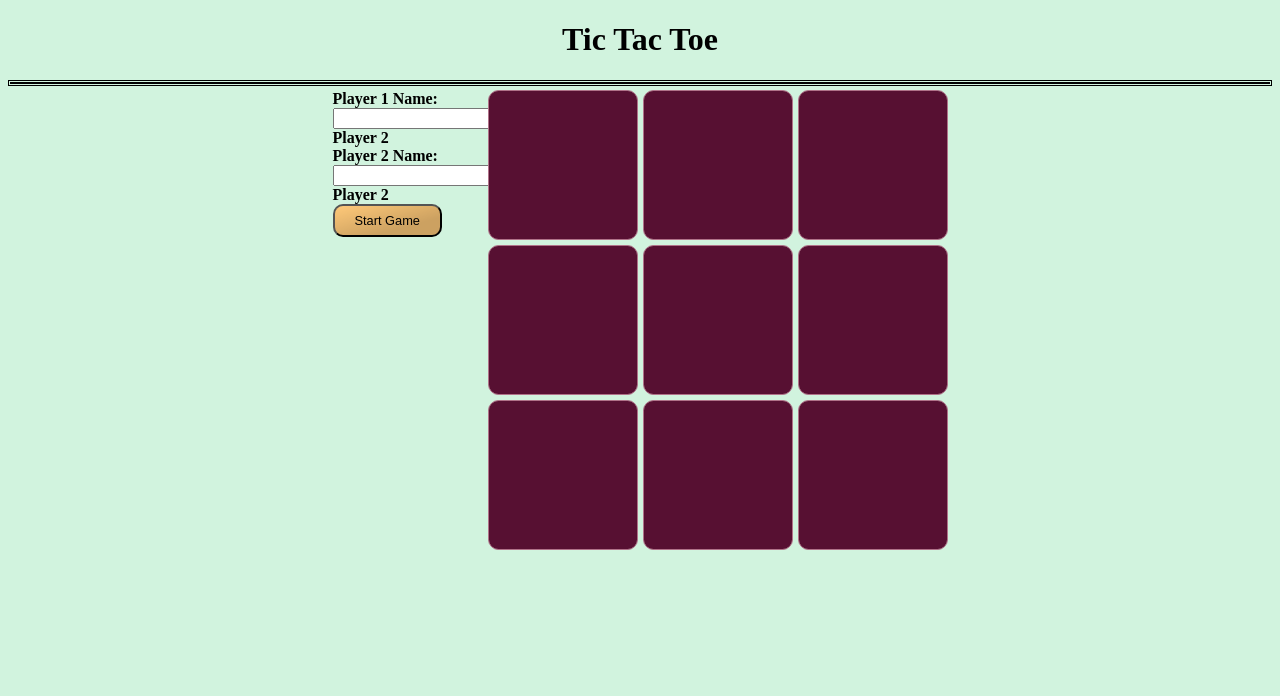
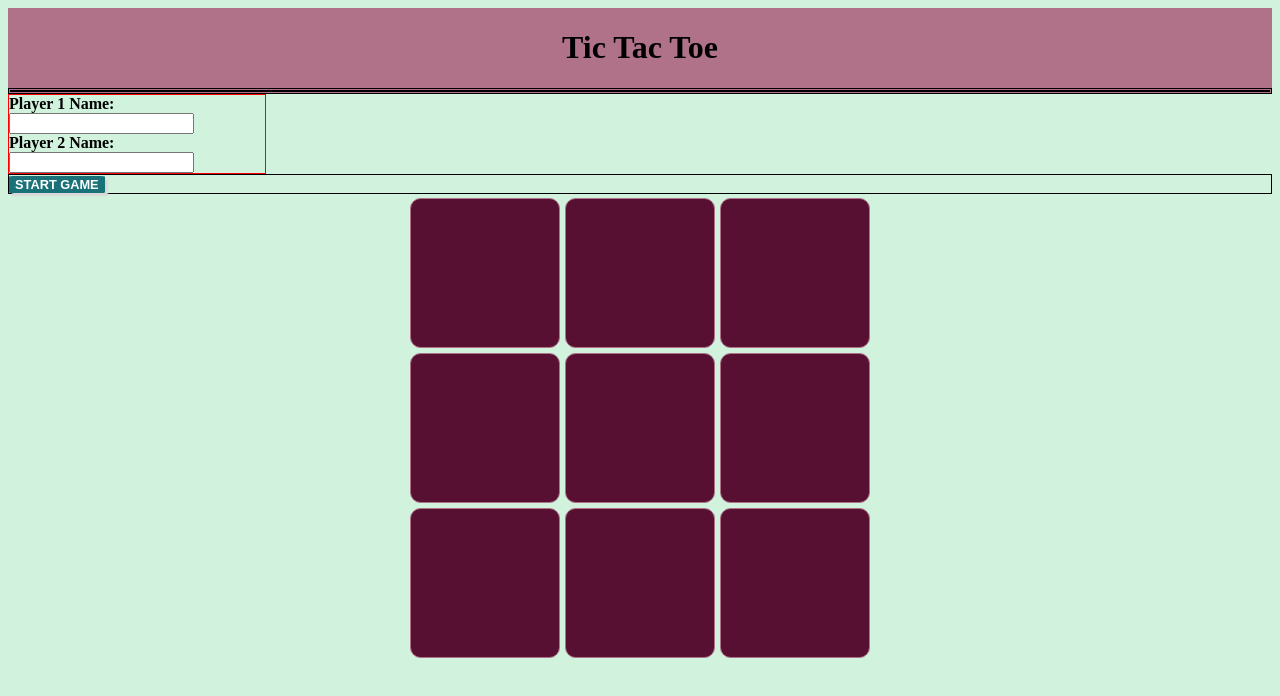
Before and after one commit to BurlingtonCodeAcademy/tic-tac-toe-megan-tristan, a plain HTML site: page index.html in a window 1280 px wide. Drawn offline with Linux system fonts and the light colour scheme.

Commit message:
styling changes to form and button

```diff
--- a/index.html
+++ b/index.html
@@ -16,17 +16,15 @@
       </div>
     </div>
 
+    <form id="form-wrapper">
+      <label>Player 1 Name: <input id="player1" type="text" /></label>
+      <label>Player 2 Name: <input id="player2" type="text" /></label>
+    </form>
+    <div id="start-wrapper">
+      <button id="start" type="submit">Start Game</button>
+    </div>
+
     <div id="board">
-      <div id="start-game">
-        <form class="myform">
-          <label>Player 1 Name: <input id="player1" type="“text”" />Player 2</label>
-        </form>
-        <form class="myform">
-          <label>Player 2 Name: <input id="player2" type="“text”" />Player 2</label>
-        </form>
-        <button id="start" type="submit">Start Game</button>
-      </div>
-
       <div id="cell1" class="cell"></div>
       <div id="cell2" class="cell"></div>
       <div id="cell3" class="cell"></div>
--- a/style.css/style.css
+++ b/style.css/style.css
@@ -9,11 +9,18 @@ h4 {
   display: inline;
 }
 
+#title-container {
+  display: flex;
+  flex-direction: column;
+  justify-content: center;
+  background-color: #b07289;
+}
+
 /*Game Board*/
 #board {
   display: grid;
-  grid-template-rows: repeat(5, 150px);
-  grid-template-columns: repeat(4, 150px);
+  grid-template-rows: repeat(3, 150px);
+  grid-template-columns: repeat(3, 150px);
   justify-content: center;
   padding: 4px;
   grid-gap: 5px;
@@ -45,42 +52,31 @@ h4 {
   border-radius: 7%;
 }
 
-/*start button*/
+#form-wrapper {
+  display: flex;
+  flex-flow: column nowrap;
+  border: 1px solid red;
+  width: 20vw;
+}
+
+#start-wrapper {
+  border: 1px solid black;
+}
+
 #start {
-  line-height: 2;
-  padding: 2px 20px;
-  font-size: 0.8rem;
   text-align: center;
-  color: black;
-  background-color: rgb(255, 201, 121);
-  border-radius: 10px;
-  background-image: linear-gradient(
-    /*gradually changes the color scheme of the button by introducing a gradient to it*/
-      to top left,
-    rgba(0, 0, 0, 0.2),
-    rgba(0, 0, 0, 0.2) 30%,
-    rgba(0, 0, 0, 0)
-  );
-  /* provides depth to the buttons edge*/
-  box-shadow: inset 2px 2px 3px rgba(26, 22, 22, 0.897) inset -2px -2px 3px
-    rgba(0, 0, 0, 0.6);
-}
-*/ #start {
-  text-align: center;
-  height: 10px;
-  width: 100%;
+
   background-color: #197278;
   color: white;
   font-size: 1vw;
   border: 0;
-  padding: 3vw;
+
   border-radius: 5%;
   font-weight: bold;
   text-transform: uppercase;
   box-shadow: 3px 3px 2px #d8d8d8;
-  margin-top: 10px;
-  justify-content: flex-end;
 }
+
 /*lightens the buttons color to a grayish color when mouse hovers over it*/
 #start:hover {
   background-color: rgb(224, 214, 182);
@@ -90,10 +86,6 @@ h4 {
   background-color: grey;
 }
 
-#start-game {
-  grid-column: 1;
-  grid-row: 1/4;
-}
 label {
   font-weight: bold;
 }
```
